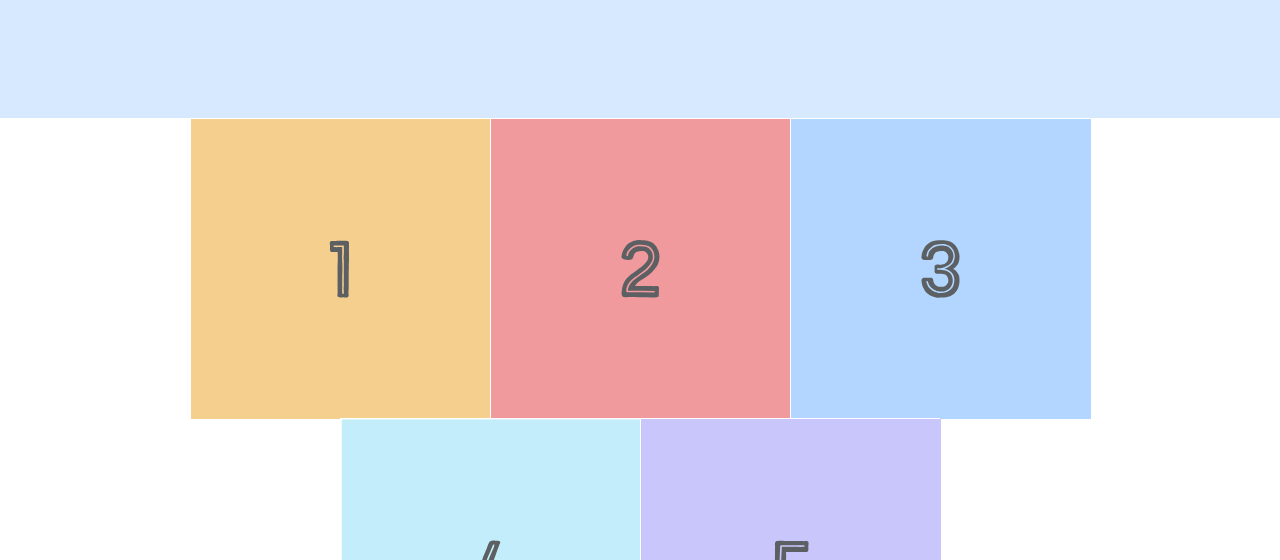
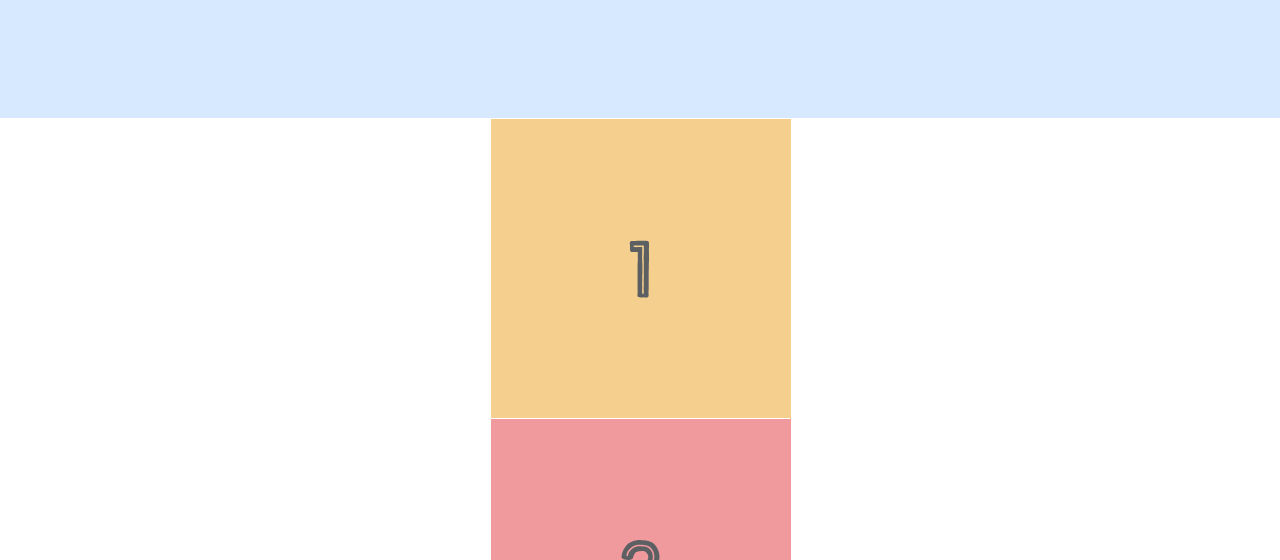
Before and after one commit to justtucker997/git_test, a plain HTML site: page cssprac/flex/flexbox.html in a window 1280 px wide. Shown: the part 240-800 px from the top of the page. Drawn offline with Linux system fonts and the light colour scheme.

Commit message:
complete internetingishard flexbox tutorial up to flex-container-order section

```diff
--- a/cssprac/flex/style.css
+++ b/cssprac/flex/style.css
@@ -53,7 +53,8 @@
     display: flex;
     justify-content: center;
     flex-wrap: wrap;
-}
+    flex-direction: column;
+    align-items: center;
 
 .photo-grid-item {
     border: 1px solid #fff;
```
